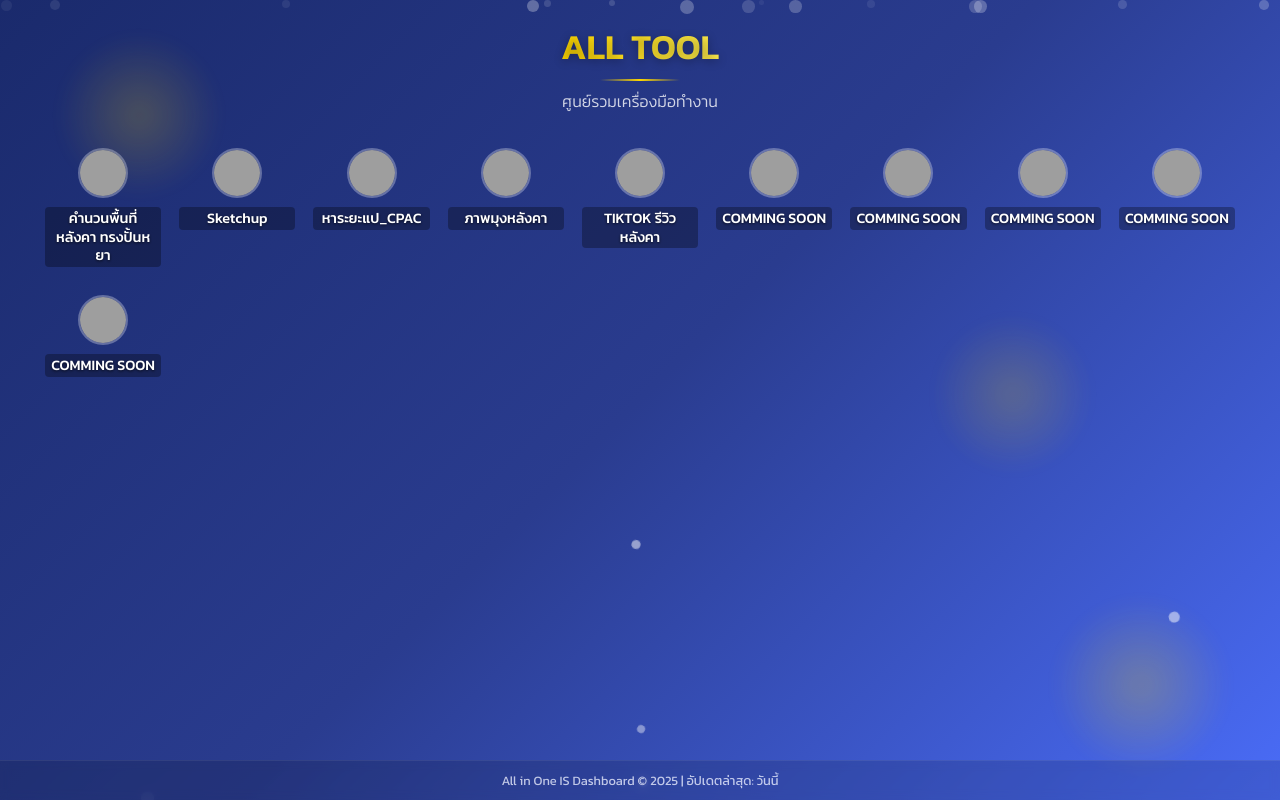
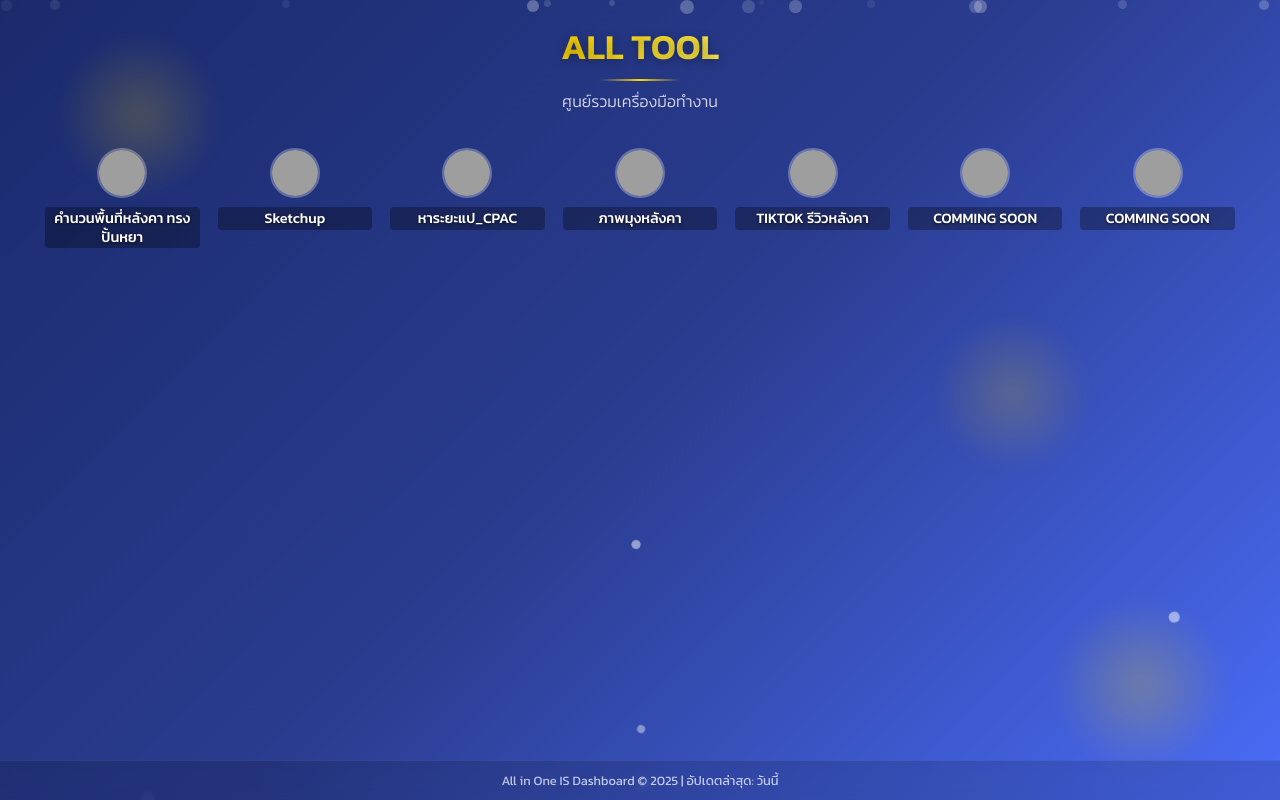
Before and after one commit to golf021/ALL-TOOL, a plain HTML site: page index.html in a window 1280 px wide. Drawn offline with Linux system fonts and the light colour scheme; grey boxes are pictures that could not be loaded.

Commit message:
Update index.html

```diff
--- a/index.html
+++ b/index.html
@@ -363,21 +363,6 @@
         <img src="https://i.postimg.cc/QtrBfNTx/132.jpg" alt="SLA Installation" class="card-image">
         <span class="card-title">COMMING SOON</span>
       </a>
-
-      <a href="" target="_blank" class="card">
-        <img src="https://i.postimg.cc/QtrBfNTx/132.jpg" alt="SLA Installation" class="card-image">
-        <span class="card-title">COMMING SOON</span>
-      </a>
-
-      <a href="" target="_blank" class="card">
-        <img src="https://i.postimg.cc/QtrBfNTx/132.jpg" alt="SLA Installation" class="card-image">
-        <span class="card-title">COMMING SOON</span>
-      </a>
-
-      <a href="" target="_blank" class="card">
-        <img src="https://i.postimg.cc/QtrBfNTx/132.jpg" alt="SLA Installation" class="card-image">
-        <span class="card-title">COMMING SOON</span>
-      </a>
     </div>
 
     <!-- Footer -->
```
